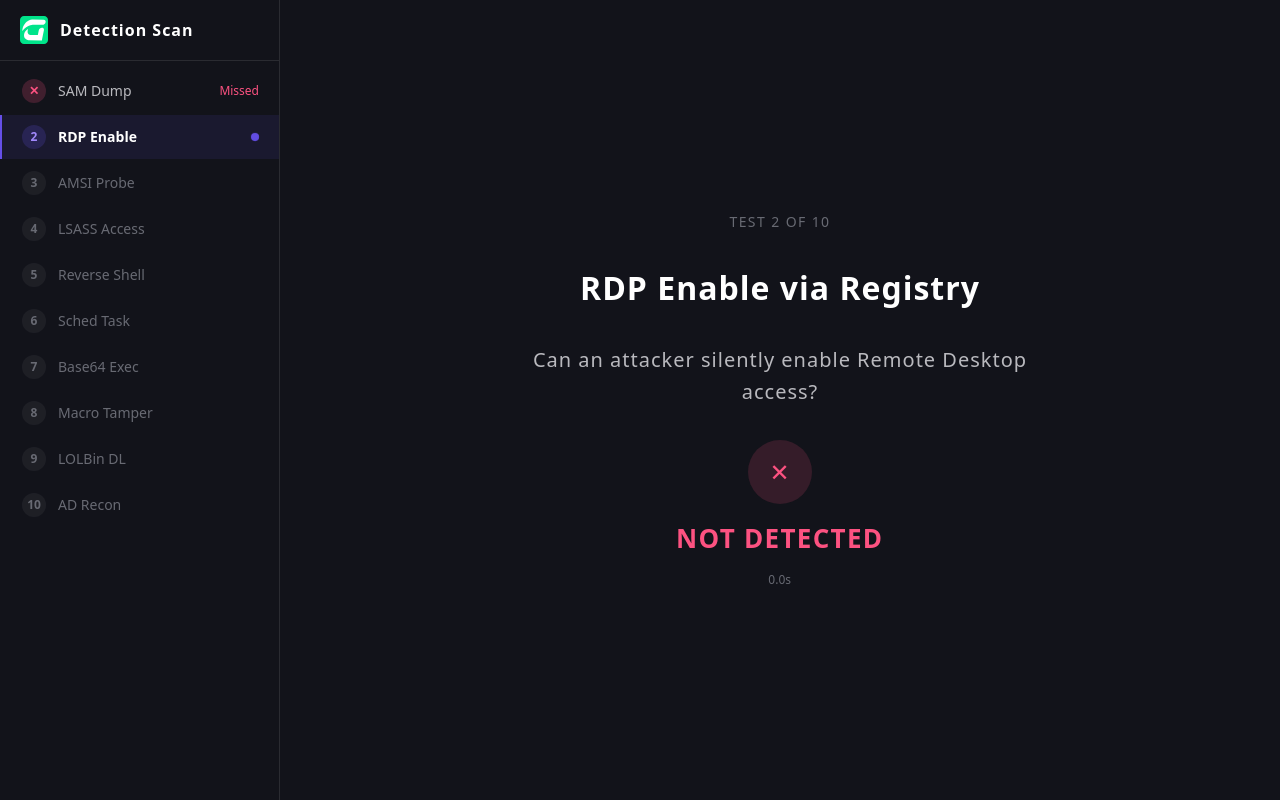
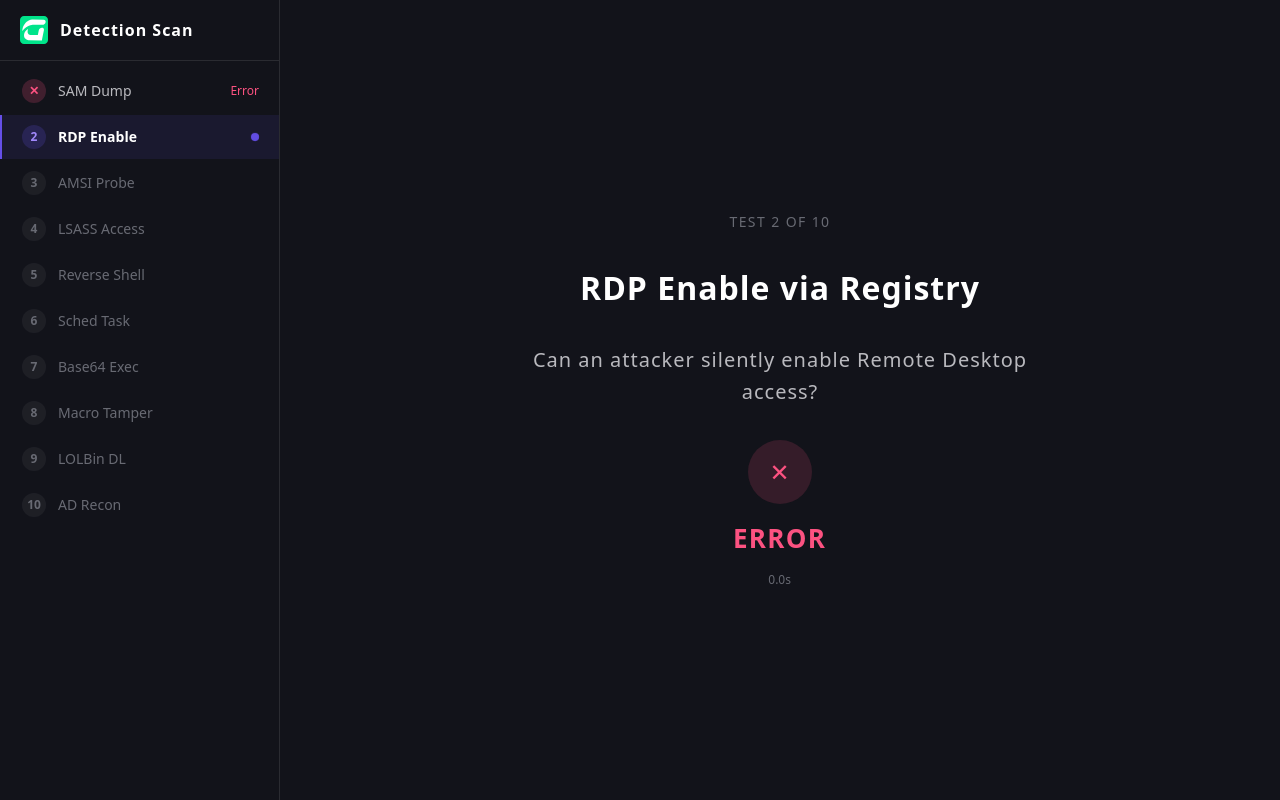
Before and after one commit to guy-benhemo/edr-attack-simulator, a React (Vite) app: page / in a window 1280 px wide. Both pictures are taken after a click on the button "Run Full Scan". Built offline with nearby package versions, Linux system fonts and the light colour scheme.

Commit message:
update detected to run/failed

```diff
--- a/src/components/ActiveScenarioPanel.tsx
+++ b/src/components/ActiveScenarioPanel.tsx
@@ -1,5 +1,5 @@
 import { Scenario } from "../types";
-import { getVerdict } from "../utils/verdict";
+import { getOutcome } from "../utils/verdict";
 
 interface ActiveScenarioPanelProps {
   scenario: Scenario;
@@ -13,8 +13,8 @@ export default function ActiveScenarioPanel({
   total,
 }: ActiveScenarioPanelProps) {
   const isRunning = scenario.status === "executing";
-  const verdict = getVerdict(scenario.status);
-  const showVerdict = verdict !== "pending" && !isRunning;
+  const outcome = getOutcome(scenario.status);
+  const showResult = outcome !== "pending" && !isRunning;
 
   return (
     <div className="flex max-w-xl flex-col items-center gap-8 px-8 text-center animate-fade-in">
@@ -39,33 +39,43 @@ export default function ActiveScenarioPanel({
         </div>
       )}
 
-      {showVerdict && (
+      {showResult && (
         <div className="flex flex-col items-center gap-3 animate-verdict">
           <div
             className={`flex h-16 w-16 items-center justify-center rounded-full ${
-              verdict === "detected"
+              outcome === "executed"
                 ? "bg-guardz-green/15"
-                : "bg-guardz-pink/15"
+                : outcome === "stopped"
+                  ? "bg-guardz-light-purple/15"
+                  : "bg-guardz-pink/15"
             }`}
           >
             <span
               className={`text-2xl ${
-                verdict === "detected"
+                outcome === "executed"
                   ? "text-guardz-green"
-                  : "text-guardz-pink"
+                  : outcome === "stopped"
+                    ? "text-guardz-light-purple"
+                    : "text-guardz-pink"
               }`}
             >
-              {verdict === "detected" ? "✓" : "✕"}
+              {outcome === "executed" ? "✓" : outcome === "stopped" ? "⊘" : "✕"}
             </span>
           </div>
           <span
             className={`text-headline-05 font-bold tracking-wider ${
-              verdict === "detected"
+              outcome === "executed"
                 ? "text-guardz-green"
-                : "text-guardz-pink"
+                : outcome === "stopped"
+                  ? "text-guardz-light-purple"
+                  : "text-guardz-pink"
             }`}
           >
-            {verdict === "detected" ? "DETECTED" : "NOT DETECTED"}
+            {outcome === "executed"
+              ? "EXECUTED"
+              : outcome === "stopped"
+                ? "STOPPED"
+                : "ERROR"}
           </span>
           {scenario.durationMs !== undefined && (
             <span className="text-xs text-guardz-medium-gray">
--- a/src/components/ResultRow.tsx
+++ b/src/components/ResultRow.tsx
@@ -1,6 +1,6 @@
 import { useState } from "react";
 import { Scenario } from "../types";
-import { getVerdict } from "../utils/verdict";
+import { getOutcome } from "../utils/verdict";
 
 interface ResultRowProps {
   scenario: Scenario;
@@ -9,8 +9,14 @@ interface ResultRowProps {
 
 export default function ResultRow({ scenario, index }: ResultRowProps) {
   const [expanded, setExpanded] = useState(false);
-  const verdict = getVerdict(scenario.status);
-  const isDetected = verdict === "detected";
+  const outcome = getOutcome(scenario.status);
+
+  const badgeConfig = {
+    executed: { label: "Executed", style: "bg-guardz-green/15 text-guardz-green" },
+    stopped: { label: "Stopped", style: "bg-guardz-light-purple/15 text-guardz-light-purple" },
+    error: { label: "Error", style: "bg-guardz-pink/15 text-guardz-pink" },
+    pending: { label: "Pending", style: "bg-white/10 text-white/50" },
+  }[outcome];
 
   return (
     <div className="border-b border-white/5 last:border-b-0">
@@ -30,13 +36,9 @@ export default function ResultRow({ scenario, index }: ResultRowProps) {
           </span>
         </div>
         <span
-          className={`rounded-full px-3 py-1 text-xs font-semibold ${
-            isDetected
-              ? "bg-guardz-green/15 text-guardz-green"
-              : "bg-guardz-pink/15 text-guardz-pink"
-          }`}
+          className={`rounded-full px-3 py-1 text-xs font-semibold ${badgeConfig.style}`}
         >
-          {isDetected ? "Detected" : "Not Detected"}
+          {badgeConfig.label}
         </span>
         <svg
           className={`h-4 w-4 text-guardz-medium-gray transition-transform ${expanded ? "rotate-180" : ""}`}
--- a/src/components/ResultsScreen.tsx
+++ b/src/components/ResultsScreen.tsx
@@ -1,5 +1,5 @@
 import { Scenario } from "../types";
-import { getVerdict } from "../utils/verdict";
+import { getOutcome } from "../utils/verdict";
 import ScoreRing from "./ScoreRing";
 import ResultRow from "./ResultRow";
 
@@ -19,23 +19,31 @@ export default function ResultsScreen({
   const ranScenarios = runQueue.map(
     (id) => scenarios.find((s) => s.id === id)!,
   );
-  const detected = ranScenarios.filter(
-    (s) => getVerdict(s.status) === "detected",
+  const executed = ranScenarios.filter(
+    (s) => getOutcome(s.status) === "executed",
+  ).length;
+  const stopped = ranScenarios.filter(
+    (s) => getOutcome(s.status) === "stopped",
   ).length;
   const total = ranScenarios.length;
 
   return (
     <div className="flex h-screen flex-col">
       <div className="flex shrink-0 flex-col items-center gap-6 border-b border-white/10 px-8 py-10 animate-fade-in">
-        <ScoreRing detected={detected} total={total} />
-        <div className="flex flex-col items-center gap-1">
+        <ScoreRing executed={executed} total={total} />
+        <div className="flex flex-col items-center gap-2">
           <h2 className="text-headline-04 text-white">
-            {detected}/{total} Threats Detected
+            {executed}/{total} Scenarios Executed
           </h2>
-          <p className="text-sm text-guardz-medium-gray">
-            {detected === total
-              ? "All simulated attacks were successfully detected."
-              : `${total - detected} simulated attack${total - detected > 1 ? "s" : ""} went undetected.`}
+          {stopped > 0 && (
+            <p className="text-sm text-guardz-light-purple">
+              {stopped} scenario{stopped > 1 ? "s" : ""} stopped by endpoint
+              protection
+            </p>
+          )}
+          <p className="mt-1 max-w-md text-center text-xs text-guardz-medium-gray">
+            Check your SentinelOne console to verify which attacks were detected
+            and logged.
           </p>
         </div>
         <div className="flex gap-3">
--- a/src/components/ScoreRing.tsx
+++ b/src/components/ScoreRing.tsx
@@ -1,13 +1,13 @@
 interface ScoreRingProps {
-  detected: number;
+  executed: number;
   total: number;
 }
 
-export default function ScoreRing({ detected, total }: ScoreRingProps) {
+export default function ScoreRing({ executed, total }: ScoreRingProps) {
   const radius = 70;
   const stroke = 8;
   const circumference = 2 * Math.PI * radius;
-  const ratio = total > 0 ? detected / total : 0;
+  const ratio = total > 0 ? executed / total : 0;
   const offset = circumference * (1 - ratio);
   const size = (radius + stroke) * 2;
 
@@ -46,7 +46,7 @@ export default function ScoreRing({ detected, total }: ScoreRingProps) {
       </svg>
       <div className="absolute flex flex-col items-center">
         <span className="text-headline-03 text-white">
-          {detected}/{total}
+          {executed}/{total}
         </span>
       </div>
     </div>
--- a/src/components/SidebarItem.tsx
+++ b/src/components/SidebarItem.tsx
@@ -1,5 +1,5 @@
 import { Scenario } from "../types";
-import { getVerdict } from "../utils/verdict";
+import { getOutcome } from "../utils/verdict";
 
 interface SidebarItemProps {
   scenario: Scenario;
@@ -14,8 +14,7 @@ export default function SidebarItem({
   isActive,
   isPast,
 }: SidebarItemProps) {
-  const verdict = isPast ? getVerdict(scenario.status) : "pending";
-  const isDetected = verdict === "detected";
+  const outcome = isPast ? getOutcome(scenario.status) : "pending";
 
   return (
     <div
@@ -28,15 +27,17 @@ export default function SidebarItem({
       <div
         className={`flex h-6 w-6 shrink-0 items-center justify-center rounded-full text-xs font-bold ${
           isPast
-            ? isDetected
+            ? outcome === "executed"
               ? "bg-guardz-green/20 text-guardz-green"
-              : "bg-guardz-pink/20 text-guardz-pink"
+              : outcome === "stopped"
+                ? "bg-guardz-light-purple/20 text-guardz-light-purple"
+                : "bg-guardz-pink/20 text-guardz-pink"
             : isActive
               ? "bg-guardz-purple/20 text-guardz-light-purple"
               : "bg-white/5 text-guardz-medium-gray"
         }`}
       >
-        {isPast ? (isDetected ? "✓" : "✕") : index + 1}
+        {isPast ? (outcome === "executed" ? "✓" : outcome === "stopped" ? "⊘" : "✕") : index + 1}
       </div>
 
       <span
@@ -56,9 +57,15 @@ export default function SidebarItem({
       )}
       {isPast && (
         <span
-          className={`text-xs font-medium ${isDetected ? "text-guardz-green" : "text-guardz-pink"}`}
+          className={`text-xs font-medium ${
+            outcome === "executed"
+              ? "text-guardz-green"
+              : outcome === "stopped"
+                ? "text-guardz-light-purple"
+                : "text-guardz-pink"
+          }`}
         >
-          {isDetected ? "Detected" : "Missed"}
+          {outcome === "executed" ? "Ran" : outcome === "stopped" ? "Stopped" : "Error"}
         </span>
       )}
     </div>
--- a/src/types.ts
+++ b/src/types.ts
@@ -16,8 +16,6 @@ export type ThreatCategory =
   | "Credential Access";
 
 export type AppPhase = "welcome" | "selecting" | "executing" | "results";
-
-export type DetectionVerdict = "detected" | "not_detected" | "pending";
 
 export interface Scenario {
   id: string;
--- a/src/utils/verdict.ts
+++ b/src/utils/verdict.ts
@@ -1,7 +1,10 @@
-import { ScenarioStatus, DetectionVerdict } from "../types";
+import { ScenarioStatus } from "../types";
 
-export function getVerdict(status: ScenarioStatus): DetectionVerdict {
-  if (status === "blocked" || status === "mitigated") return "detected";
-  if (status === "completed" || status === "failed") return "not_detected";
+export type RunOutcome = "executed" | "stopped" | "error" | "pending";
+
+export function getOutcome(status: ScenarioStatus): RunOutcome {
+  if (status === "completed") return "executed";
+  if (status === "blocked" || status === "mitigated") return "stopped";
+  if (status === "failed") return "error";
   return "pending";
 }
```
